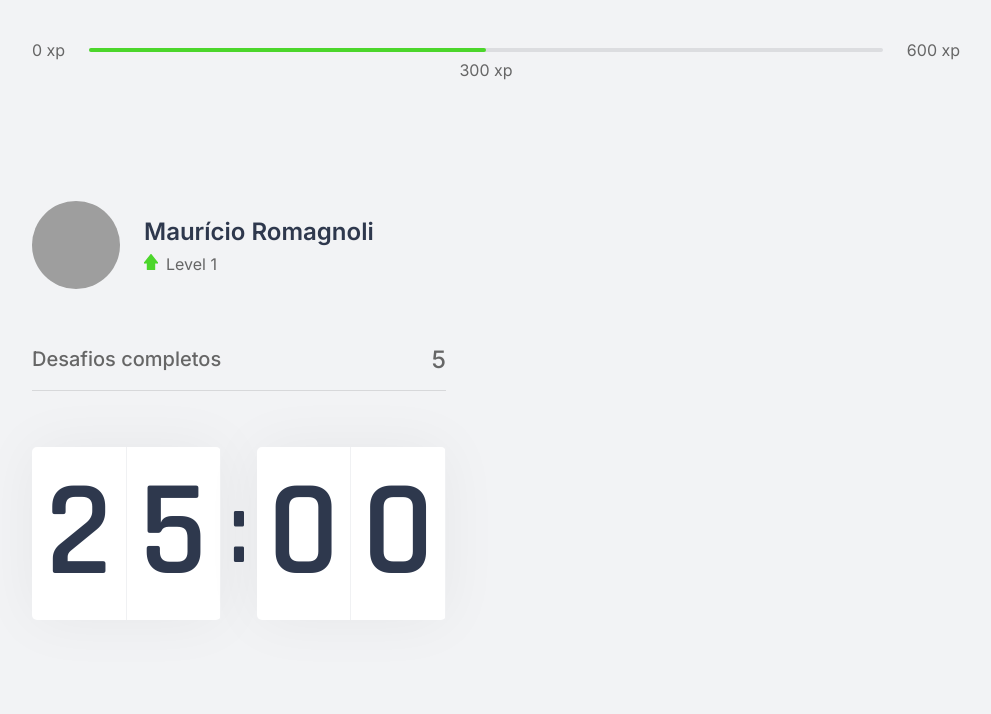
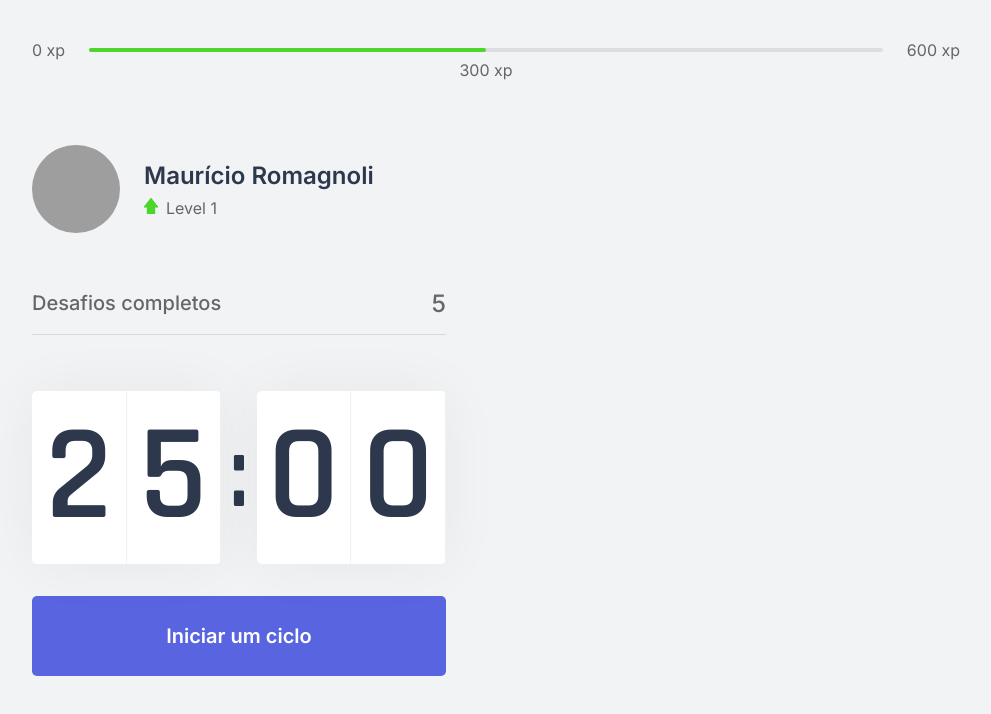
Before and after one commit to mauricioromagnollo/move-it, a Next.js app: page / in a window 1280 px wide. Shown: the top 714 px of the page, without its empty margins (144-1135 px from the left). Built offline with nearby package versions, Linux system fonts and the light colour scheme; grey boxes are pictures that could not be loaded.

Commit message:
feat: create Countdown button

```diff
--- a/src/components/Countdown.tsx
+++ b/src/components/Countdown.tsx
@@ -1,17 +1,52 @@
+import { setPriority } from 'os';
+import { useState, useEffect } from 'react';
 import styles from '../styles/components/Countdown.module.css';
 
 export function Countdown() {
+  const [time, setTime] = useState(25 * 60);
+  const [active, setActive] = useState(false);
+
+  const minutes = Math.floor(time / 60);
+  const seconds = time % 60;
+
+  const [minuteLeft, minuteRight] = String(minutes).padStart(2, '0').split('');
+  const [secondLeft, secondRight] = String(seconds).padStart(2, '0').split('');
+
+  function startCountdown() {
+    setActive(true);
+  }
+
+  useEffect(() => {
+    const ONE_SECOND = 1000;
+
+    if (active && time > 0) {
+      setTimeout(() => {
+        setTime(time - 1);
+      }, ONE_SECOND);
+    }
+  }, [active, time]);
+
   return (
-    <div className={styles.countdownContainer}>
-      <div>
-        <span>2</span>
-        <span>5</span>
+    <div>
+      <div className={styles.countdownContainer}>
+        <div>
+          <span>{minuteLeft}</span>
+          <span>{minuteRight}</span>
+        </div>
+        <span>:</span>
+        <div>
+          <span>{secondLeft}</span>
+          <span>{secondRight}</span>
+        </div>
       </div>
-      <span>:</span>
-      <div>
-        <span>0</span>
-        <span>0</span>
-      </div>
+
+      <button
+        type='button'
+        className={styles.countdownButton}
+        onClick={startCountdown}
+      >
+        Iniciar um ciclo
+      </button>
     </div>
   );
 }
--- a/src/styles/components/Countdown.module.css
+++ b/src/styles/components/Countdown.module.css
@@ -34,3 +34,29 @@
   font-size: 6.25rem;
   margin: 0 0.5rem;
 }
+
+.countdownButton {
+  width: 100%;
+  height: 5rem;
+
+  margin-top: 2rem;
+
+  display: flex;
+  align-items: center;
+  justify-content: center;
+
+  border: 0;
+  border-radius: 5px;
+
+  background: var(--blue);
+  color: var(--white);
+
+  font-size: 1.25rem;
+  font-weight: 600;
+
+  transition: background-color 0.2s;
+}
+
+.countdownButton:hover {
+  background: var(--blue-dark);
+}
```
